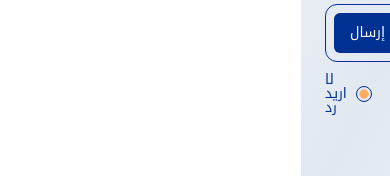
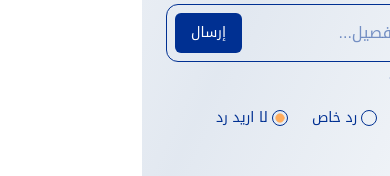
Before and after one commit to DavidMeseha/ask-psychology, a Next.js app: page / in a window 390 px wide. Shown: the part 608-784 px from the top of the page. Built offline with nearby package versions, Linux system fonts and the light colour scheme; no server answers.

Commit message:
Fix: response type radio boxes responsive display

```diff
--- a/src/components/question-form.tsx
+++ b/src/components/question-form.tsx
@@ -105,14 +105,14 @@ export function QuestionForm() {
           </Button>
         </form>
 
-        <div className="flex items-center gap-6">
-          <h4 className="font-bold me-4">كيف تريد الرد ؟</h4>
+        <div className="flex items-center gap-4 flex-wrap">
+          <h4 className="font-bold text-nowrap">كيف تريد الرد ؟</h4>
 
           <RadioGroup
             defaultValue="no-reply"
             value={replyType}
             onValueChange={(value) => setReplyType(value as ReplyType)}
-            className="flex items-center gap-6"
+            className="flex items-center flex-wrap gap-6 sm:justify-start justify-end"
           >
             {replyTypes.map((type) => (
               <Label
```
